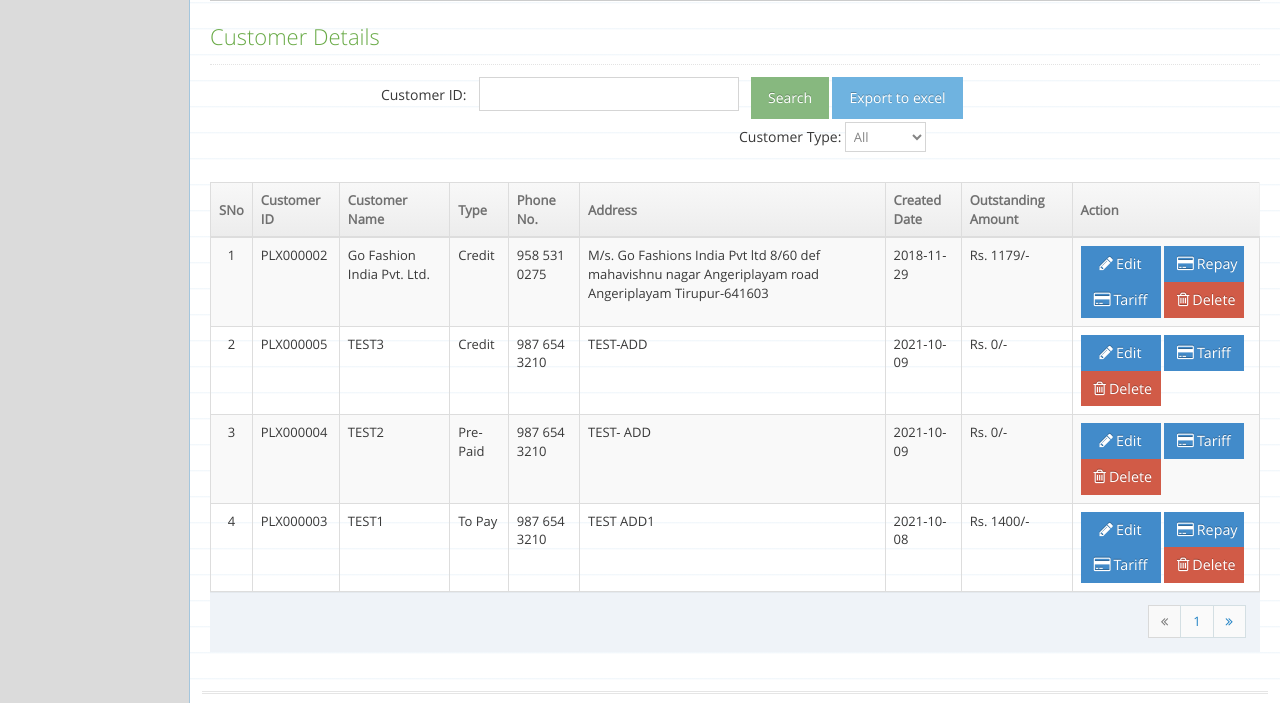
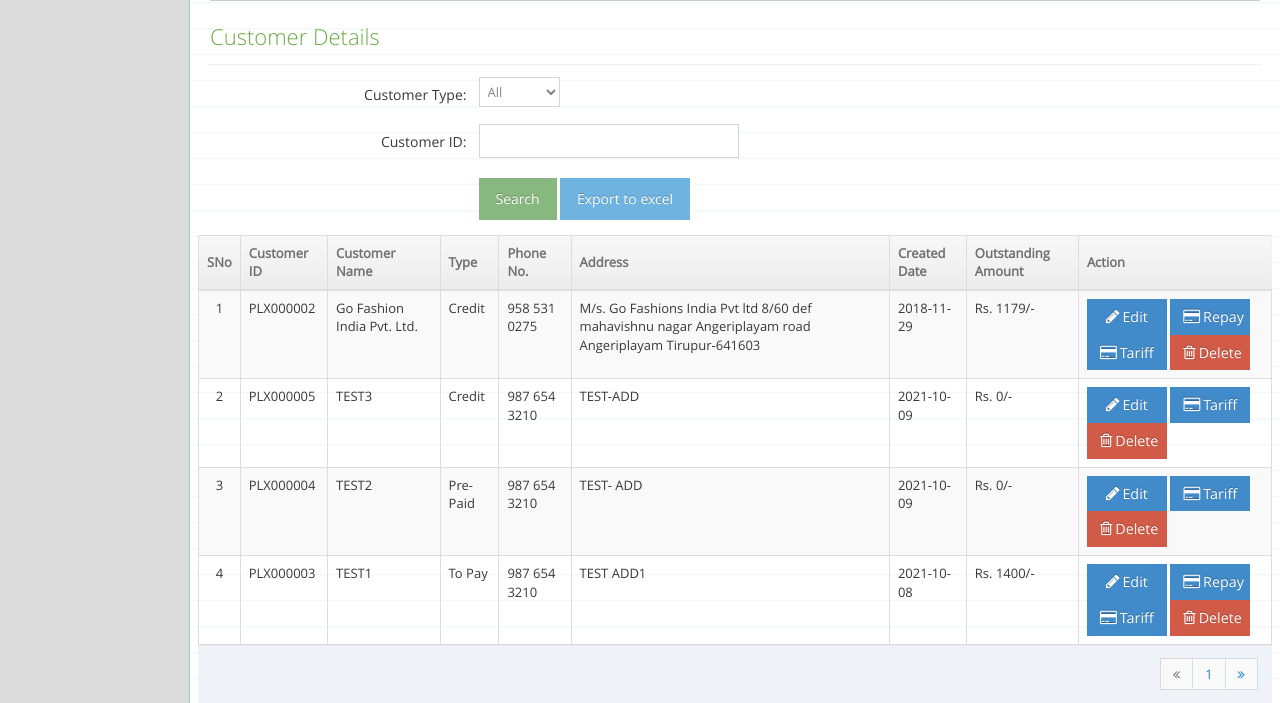
Before and after one commit to TanujRajkumar4/WebDevelopment-PentaaExpress, a PHP site: page /admin/add-customer.php?ty=add in a window 1280 px wide. Shown: the part 678-1381 px from the top of the page. Run offline with PHP 8.4, Linux system fonts and the light colour scheme; the visitor is signed in with stand-in values (Sample User, id 1); data comes from the database, SQL or seed files in the repository.

Commit message:
Add Customer Fix - Tanuj

```diff
--- a/admin/add-customer.php
+++ b/admin/add-customer.php
@@ -4,16 +4,19 @@ include("database.php");
 if ((isset($_SESSION)) && (isset($_SESSION['uid']))) {
 	$id = $_SESSION['uid'];
 	$user_type = $_SESSION['type'];
-
 	if (isset($_GET['ty'])) {
 		if ($_GET['ty'] == 'add') {
-
-
 			$mobile = "";
 			$title = "Add Customer";
+			if ((isset($_POST['Cust_Type_Edit']) && $_POST['Cust_Type_Edit'] != 0)) {
+				$mobile = "AND Type = '" . $_POST['Cust_Type_Edit'] . "'";
+			}
+			if ((isset($_GET['ct']) && $_GET['ct'] != 0)) {
+				$mobile = "AND Type = '" . $_GET['ct'] . "'";
+			}
 			if (isset($_POST['search'])) {
 				if ($_POST['mobile'] != "") {
-					$mobile = " AND consignor_phone ='" . $_POST['mobile'] . "' OR custID='" . $_POST['mobile'] . "'";
+					$mobile .= " AND (consignor_phone ='" . $_POST['mobile'] . "' OR custID='" . $_POST['mobile'] . "')";
 				}
 			}
 			if (isset($_POST['export_data'])) {
@@ -33,8 +36,6 @@ if ((isset($_SESSION)) && (isset($_SESSION['uid']))) {
 				$excel->writeLine($myArr);
 				//echo "SELECT * from classified inner join district $condition";
 				$qry = mysqli_query($dbConn, "SELECT * from tbl_customer where status='A'");
-
-
 				if ($qry != false) {
 					$i = 1;
 					while ($res = mysqli_fetch_array($qry)) {
@@ -68,12 +69,10 @@ if ((isset($_SESSION)) && (isset($_SESSION['uid']))) {
 		if (isset($_GET['ac'])) {
 			if ($_GET['ac'] == "ins") {
 				$today = date("Y-m-d");
-
 				// ADD NEW CUSTOMER INTO TBL_CUSTOMER
 				$qry = "INSERT INTO `tbl_customer`(`cid`,`custID`,`consignor_name`, `consignor_gst`, `consignor_phone`, `consignor_add`, `freight`,`boxrate`, `waych`,`insch`, `othch`, `odach`, `topaych`,`bala`,`cre_dt`,`status`,`Type`,`User_Access`) VALUES (NULL,'" . $_POST['custID'] . "','" . $_POST['consignor'] . "','" . $_POST['gstincon'] . "','" . $_POST['phone'] . "','" . $_POST['cusAddrs'] . "','" . $_POST['freight'] . "','" . $_POST['boxrate'] . "','" . $_POST['waybillch'] . "','" . $_POST['insurch'] . "','" . $_POST['otherch'] . "','" . $_POST['oda'] . "','" . $_POST['topay'] . "','','" . $today . "','A','" . $_POST['Cust_Type'] .  "','" . $user_type . "')";
 				$sql = mysqli_query($dbConn, $qry);
 				echo $qry;
-
 				if ($sql) {
 					echo "<script>alert('Inserted Successfully');window.location.href = 'add-customer.php?ty=$_GET[ty]';</script>";
 				} else {
@@ -83,7 +82,6 @@ if ((isset($_SESSION)) && (isset($_SESSION['uid']))) {
 			}
 			if ($_GET['ac'] == "upd") {
 				$sql = mysqli_query($dbConn, "UPDATE `tbl_customer` SET `custID`='" . $_POST['custID'] . "',`consignor_name`='" . $_POST['consignor'] . "',`Type`='" . $_POST['Cust_Type_Edit'] . "',`consignor_gst`='" . $_POST['gstincon'] . "', `consignor_phone`='" . $_POST['phone'] . "',`consignor_add`='" . $_POST['cusAddrs'] . "',`freight`='" . $_POST['freight'] . "',`boxrate`='" . $_POST['boxrate'] . "', `waych`='" . $_POST['waybillch'] . "',`insch`='" . $_POST['insurch'] . "', `othch`='" . $_POST['otherch'] . "', `odach`='" . $_POST['oda'] . "',`topaych`='" . $_POST['topay'] . "' WHERE `cid`='" . $_GET['editid'] . "' and `status`='A'");
-
 				// $sql = mysqli_query($dbConn, "UPDATE 'tbl_customer' SET 'custID'='" . $_POST['custID'] . "','consignor_name'='" . $_POST['consignor'] . "','consignor_gst'='" . $_POST['gstincon'] . "', 'consignor_phone'='" . $_POST['phone'] . "','consignor_add'='" . $_POST['cusAddrs'] . "','freight'='" . $_POST['freight'] . "','boxrate'='" . $_POST['boxrate'] . "', 'waych'='" . $_POST['waybillch'] . "','insch'='" . $_POST['insurch'] . "', 'othch'='" . $_POST['otherch'] . "', 'odach'='" . $_POST['oda'] . "','topaych'='" . $_POST['topay'] . "' WHERE 'cid'='" . $_GET['editid'] . "' and 'status'='A'");
 				echo $sql;
 				if ($sql) {
@@ -98,7 +96,6 @@ if ((isset($_SESSION)) && (isset($_SESSION['uid']))) {
 				// // echo $ins;
 				// if ($ins) {
 				// 	$sql = mysqli_query($dbConn, "UPDATE 'tbl_customer' SET 'bala'='" . $_POST['balance'] . "' WHERE 'custID'='" . $_POST['custID'] . "' and 'cid'='" . $_GET['editid'] . "' and 'status'='A'");
-
 				// 	if ($sql) {
 				// 		echo "<script>alert('Updated Successfully');window.location.href = 'add-customer.php?ty=add';</script>";
 				// 	} else {
@@ -110,36 +107,22 @@ if ((isset($_SESSION)) && (isset($_SESSION['uid']))) {
 
 				// $CustDetails = mysqli_fetch_array(mysqli_query($dbConn, "SELECT * FROM tbl_customer WHERE custID = '" . $_GET['editid'] . "'  AND Status = 'A' "));
 				$CustDetails = mysqli_fetch_array(mysqli_query($dbConn, "SELECT * FROM `tbl_customer`, `pay_meth` WHERE `tbl_customer`.`Type` = `pay_meth`.`b_id` AND `tbl_customer`.`custID` = '" . $_GET['editid'] . "' AND `tbl_customer`.Status = 'A'"));
-
 				$Tran_Upd_SQL = "INSERT INTO `tbl_transactions` (`Tran_ID`, `Tran_Date`, `Cust_ID`, `Branch_ID`, `Pay_Meth_ID`, `Tran_Type`, `Tran_Remarks`, `Tran_Amt`, `Status`) VALUES (NULL, '$today', '$_GET[editid]', '$_SESSION[uid]', '" . $CustDetails['Type'] . "', 'Cr', '" . $CustDetails['bname'] . " Repayment', '$_POST[payment]', 'A')";
-
 				$ins = mysqli_query($dbConn, $Tran_Upd_SQL);
 				if ($ins) {
-
-
 					echo "<script>alert('Updated Successfully');window.location.href = 'add-customer.php?ty=add';</script>";
 				} else {
-
-
 					echo "<script>alert('Transaction NOT Updated');window.location.href = 'add-customer.php?ty=add';</script>";
 				}
 			}
 		}
-
-
 		if ($_GET['ty'] == 'del') {
-
 			$sql = "DELETE FROM tbl_customer WHERE cid='" . $_GET['delid'] . "'";
-
 			if (mysqli_query($dbConn, $sql)) {
-
 				echo "<script>alert('Record Deleted Successfully');
-
 				window.location.href = 'add-customer.php?ty=add';</script>";
 			} else {
-
 				echo "<script>alert('Error in Deleting the record');
-
 				window.location.href = 'add-customer.php?ty=add';</script>";
 			}
 		}
@@ -151,40 +134,29 @@ if ((isset($_SESSION)) && (isset($_SESSION['uid']))) {
 			<meta http-equiv="X-UA-Compatible" content="IE=edge,chrome=1" />
 			<meta charset="utf-8" />
 			<title>Customer - Admin</title>
-
 			<meta name="description" content="overview &amp; stats" />
 			<meta name="viewport" content="width=device-width, initial-scale=1.0, maximum-scale=1.0" />
-
 			<!-- bootstrap & fontawesome -->
 			<link rel="stylesheet" href="assets/css/bootstrap.min.css" />
 			<link rel="stylesheet" href="assets/font-awesome/4.5.0/css/font-awesome.min.css" />
-
 			<!-- page specific plugin styles -->
-
 			<!-- text fonts -->
 			<link rel="stylesheet" href="assets/css/fonts.googleapis.com.css" />
-
 			<!-- ace styles -->
 			<link rel="stylesheet" href="assets/css/ace.min.css" class="ace-main-stylesheet" id="main-ace-style" />
-
 			<!--[if lte IE 9]>
 			<link rel="stylesheet" href="assets/css/ace-part2.min.css" class="ace-main-stylesheet" />
 		<![endif]-->
 			<link rel="stylesheet" href="assets/css/ace-skins.min.css" />
 			<link rel="stylesheet" href="assets/css/ace-rtl.min.css" />
-
 			<!--[if lte IE 9]>
 		  <link rel="stylesheet" href="assets/css/ace-ie.min.css" />
 		<![endif]-->
-
 			<!-- inline styles related to this page -->
-
 			<!-- ace settings handler -->
 			<script src="assets/js/ace-extra.min.js"></script>
 			<link rel="stylesheet" href="assets/css/bootstrap-datetimepicker.min.css" />
-
 			<!-- HTML5shiv and Respond.js for IE8 to support HTML5 elements and media queries -->
-
 			<!--[if lte IE 8]>
 		<script src="assets/js/html5shiv.min.js"></script>
 		<script src="assets/js/respond.min.js"></script>
@@ -192,19 +164,14 @@ if ((isset($_SESSION)) && (isset($_SESSION['uid']))) {
 		</head>
 
 		<body class="skin-3">
-
 			<div id="navbar" class="navbar navbar-default          ace-save-state">
 				<div class="navbar-container ace-save-state" id="navbar-container">
 					<button type="button" class="navbar-toggle menu-toggler pull-left" id="menu-toggler" data-target="#sidebar">
 						<span class="sr-only">Toggle sidebar</span>
-
 						<span class="icon-bar"></span>
-
 						<span class="icon-bar"></span>
-
 						<span class="icon-bar"></span>
 					</button>
-
 					<div class="navbar-header pull-left">
 						<a href="index.html" class="navbar-brand">
 							<small>
@@ -213,7 +180,6 @@ if ((isset($_SESSION)) && (isset($_SESSION['uid']))) {
 							</small>
 						</a>
 					</div>
-
 					<div class="navbar-buttons navbar-header pull-right" role="navigation">
 						<ul class="nav ace-nav">
 							<li class="light-blue dropdown-modal">
@@ -260,18 +226,15 @@ if ((isset($_SESSION)) && (isset($_SESSION['uid']))) {
 							ace.settings.loadState('sidebar')
 						} catch (e) {}
 					</script>
-
 					<!-- /.sidebar-shortcuts -->
 					<?php
 					include("sidebar.php");
 					?>
 					<!-- /.nav-list -->
-
 					<div class="sidebar-toggle sidebar-collapse" id="sidebar-collapse">
 						<i id="sidebar-toggle-icon" class="ace-icon fa fa-angle-double-left ace-save-state" data-icon1="ace-icon fa fa-angle-double-left" data-icon2="ace-icon fa fa-angle-double-right"></i>
 					</div>
 				</div>
-
 				<div class="main-content">
 					<div class="main-content-inner">
 						<div class="breadcrumbs ace-save-state" id="breadcrumbs">
@@ -282,7 +245,6 @@ if ((isset($_SESSION)) && (isset($_SESSION['uid']))) {
 								</li>
 								<li class="active">Customer</li>
 							</ul><!-- /.breadcrumb -->
-
 							<!-- /.nav-search -->
 						</div>
 						<!-- BEGINNING OF TYPE ADD CUSTOMER -->
@@ -299,7 +261,6 @@ if ((isset($_SESSION)) && (isset($_SESSION['uid']))) {
 										</small>
 									</h1>
 								</div><!-- /.page-header -->
-
 								<div class="row">
 									<div class="col-xs-12">
 										<!-- PAGE CONTENT BEGINS -->
@@ -307,18 +268,15 @@ if ((isset($_SESSION)) && (isset($_SESSION['uid']))) {
 											<div class="widget-header widget-header-blue widget-header-flat">
 												<h4 class="widget-title lighter">Customer Details</h4>
 											</div>
-
 											<div class="widget-body">
 												<div class="widget-main">
 													<div>
 														<div class="step-content pos-rel">
 															<div class="step-pane active">
 																<h3 class="lighter block green">Consignor's Details</h3>
-
 																<form class="form-horizontal" method="POST" action="add-customer.php?ac=ins&ty=<?php echo $_GET['ty']; ?>">
 																	<div class="form-group">
 																		<label class="control-label col-xs-12 col-sm-3 no-padding-right" for="custID">Customer ID:</label>
-
 																		<div class="col-xs-12 col-sm-9">
 																			<div class="clearfix">
 																				<input type="text" name="custID" id="custID" class="col-xs-12 col-sm-6" placeholder="Ex:PLX123456" required />
@@ -329,7 +287,6 @@ if ((isset($_SESSION)) && (isset($_SESSION['uid']))) {
 																	<!-- CUSTOMER TYPE DROP DOWN LIST START-->
 																	<div class="form-group">
 																		<label class="control-label col-xs-12 col-sm-3 no-padding-right" for="custID">Customer Type:</label>
-
 																		<div class="col-xs-12 col-sm-9">
 																			<div class="clearfix">
 																				<!-- <input type="text" name="custID" id="custID" class="col-xs-12 col-sm-6" placeholder="Ex:PLX123456" /> -->
@@ -354,42 +311,31 @@ if ((isset($_SESSION)) && (isset($_SESSION['uid']))) {
 																	</div>
 																	<div class="space-2"></div>
 																	<!-- CUSTOMER TYPE DROP DOWN LIST END-->
-
-
 																	<div class="form-group">
 																		<label class="control-label col-xs-12 col-sm-3 no-padding-right" for="consignor">Customer's Name:</label>
-
 																		<div class="col-xs-12 col-sm-9">
 																			<div class="clearfix">
 																				<input type="text" name="consignor" id="consignor" class="col-xs-12 col-sm-6" required />
 																			</div>
 																		</div>
 																	</div>
-
-																	<div class="space-2"></div>
-
+																	<div class="space-2"></div>
 																	<div class="form-group">
 																		<label class="control-label col-xs-12 col-sm-3 no-padding-right" for="gstincon">GSTTIN Number:</label>
-
-																		<div class="col-xs-12 col-sm-9">
-																			<div class="clearfix">
-
+																		<div class="col-xs-12 col-sm-9">
+																			<div class="clearfix">
 																				<input type="text" id="gstincon" name="gstincon" class="col-xs-12 col-sm-6" />
 																			</div>
 																		</div>
 																	</div>
-
-																	<div class="space-2"></div>
-
+																	<div class="space-2"></div>
 																	<div class="form-group">
 																		<label class="control-label col-xs-12 col-sm-3 no-padding-right" for="phone">Phone Number:</label>
-
 																		<div class="col-xs-12 col-sm-9">
 																			<div class="input-group">
 																				<span class="input-group-addon">
 																					<i class="ace-icon fa fa-phone"></i>
 																				</span>
-
 																				<input type="tel" id="phone" name="phone" required />
 																			</div>
 																		</div>
@@ -478,10 +424,7 @@ if ((isset($_SESSION)) && (isset($_SESSION['uid']))) {
 																			</div>
 																		</div>
 																	</div>
-
-
-																	<div class="space-2"></div>
-
+																	<div class="space-2"></div>
 																	<div class="form-group">
 																		<label class="control-label col-xs-12 col-sm-3 no-padding-right" for="topay">To Pay Charges:</label>
 
@@ -662,67 +605,47 @@ if ((isset($_SESSION)) && (isset($_SESSION['uid']))) {
 										} //END OF WHILE - CUSTOMER DETAILS
 
 										$exportdt .= '</tbody>
-
-
-
 										</table>
 									</div><!-- /.span -->
 								</div><!-- /.row -->';
-
-										?>
-
-										<form class="form-horizontal" method="POST" action="add-customer.php?ty=add">
-
+										?>
+										<form class="form-horizontal" method="POST" action="add-customer.php?ty=add#CD" name='SearchForm' id='SearchForm'>
+											<div class="form-group">
+												<label class="control-label col-xs-12 col-sm-3 no-padding-right" for="custID">Customer Type:</label>
+												<div class="col-xs-12 col-sm-9">
+													<div class="clearfix">
+														<!-- onchange="document.getElementById('SearchForm').submit()"; -->
+														<select class="" id="Cust_Type_Edit" name="Cust_Type_Edit">
+															<?php
+															$sqltoi = mysqli_query($dbConn, "SELECT * FROM pay_meth WHERE status= 'A'");
+															?>
+															<option value="0">All</option>
+															<?php
+															while ($rwtoi = mysqli_fetch_array($sqltoi)) {
+															?>
+																<option value="<?php echo $rwtoi['b_id']; ?>"><?php echo $rwtoi['bname']; ?></option>
+															<?php
+															}
+															?>
+														</select>
+													</div>
+												</div>
+											</div>
 											<div class="form-group">
 												<label class="control-label col-xs-12 col-sm-3 no-padding-right" for="mobile">Customer ID:</label>
 												<div class="col-xs-12 col-sm-9">
 													<div class="clearfix">
 														<input type="text" name="mobile" id="mobile" class="col-xs-12 col-sm-4 " />
-
-														<div class="col-xs-12 col-sm-5">
+													</div>
+													<br>
 													<div class="clearfix">
 														<button class="btn btn-success btn-next" type="Submit" name="search" id="search">Search</button>
-																<a  class="btn btn-info" href="export.php" name="print-data" >Export to excel</a>
-																<!-- <button type="submit" id="export_data" name='export_data' value="Export to excel" class="btn btn-info">Export to excel</button> -->
-																<!-- CUSTOMER DETAILS FILTERING BASED ON TYPE FORM -->
-																<form id="CustomerTypeFiltering" method="POST" action="add-customer.php?ty=add">
-																	<div class="form-group">
-																		<label class="control-label" for="custID">Customer Type:</label>
-
-																		<!-- <div class="col-xs-12 col-sm-9"> -->
-																		<!-- <div class="clearfix"> -->
-
-																		<select class="" id="Cust_Type_Edit" name="Cust_Type_Edit" onchange="document.getElementById('CustomerTypeFiltering').submit();">
-																			<?php
-
-																			$sqltoi = mysqli_query($dbConn, "SELECT * FROM pay_meth WHERE status= 'A'");
-
-																			?>
-																			<option value="All">All</option>
-																			<?php
-																			while ($rwtoi = mysqli_fetch_array($sqltoi)) {
-																			?>
-																				<option value="<?php echo $rwtoi['b_id']; ?>"><?php echo $rwtoi['bname']; ?></option>
-																			<?php
-																			}
-																			?>
-																		</select>
-																		<!-- </div>
-																		</div> -->
+														<button type="submit" id="export_data" name='export_data' value="Export to excel" class="btn btn-info">Export to excel</button>
+													</div>
+												</div>
+											</div>
 									</div>
 									</form>
-															</div>
-														</div>
-
-													</div>
-												</div>
-												<div class="">
-
-												</div>
-											</div>
-
-										</form>
-
 
 									<!-- PAGE CONTENT BEGINS
 
@@ -752,7 +675,7 @@ if ((isset($_SESSION)) && (isset($_SESSION['uid']))) {
 											<tr>
 											<?php
 											$i = 0;
-											$msql = mysqli_query($dbConn, "Select * from tbl_customer where status='A' $mobile");
+											$msql = mysqli_query($dbConn, "SELECT * from tbl_customer where status='A' $mobile");
 											while ($row = mysqli_fetch_array($msql)) {
 											?>
 													<td class="center"> <?php echo $i = $i + 1; ?></td>
@@ -806,20 +729,22 @@ if ((isset($_SESSION)) && (isset($_SESSION['uid']))) {
 											</li>
 											<?php for ($page = 1; $page <= $number_of_page; $page++) { ?>
 												<li id="<?php echo 'PageNo' . $page; ?>">
-														<?php echo '<a onclick="SetActivePage(' . $page . '); SetActivePage(' . $page . ');" href = "add-customer.php?ty=add&page=' . $page . '#CD' . '">' . $page . ' </a>'; ?>
+													<?php
+													if (isset($_POST['search']) && $_POST['mobile'] == "") {
+														$ct = $_POST['Cust_Type_Edit'];
+														echo '<a onclick="SetActivePage(' . $page . '); SetActivePage(' . $page . ');" href = "add-customer.php?ty=add&page=' . $page . '&ct=' . $ct . '' . '">' . $page . ' </a>';
+													} else {
+														echo '<a onclick="SetActivePage(' . $page . '); SetActivePage(' . $page . ');" href = "add-customer.php?ty=add&page=' . $page . '#CD' . '">' . $page . ' </a>';
+													}
+													?>
 												</li>
-
 											<?php } ?>
 											<script>
 												function SetActivePage(page) {
-
 													for (var i = 0; i < 3; i++) {
 														var PageNum = "PageNo" + page;
 														document.getElementById(PageNum).className = "active";
-
-														}
-
-
+													}
 												}
 											</script>
 
--- a/admin/trip-sheet.php
+++ b/admin/trip-sheet.php
@@ -195,9 +195,8 @@ if ((isset($_SESSION)) && (isset($_SESSION['uid']))) {
 
 							</form>
 							<!-- PAGE CONTENT BEGINS -->
-							<div class="row">
+							<div class="row" id="table">
 								<div class="col-xs-12">
-									<div  id="table">
 									<table id="simple-table" class="table  table-bordered table-hover">
 										<thead>
 											<tr>
@@ -223,7 +222,7 @@ if ((isset($_SESSION)) && (isset($_SESSION['uid']))) {
 													$page = $_GET['page'];
 												}
 												$result_per_page = 10;
-												$Cust_Count = mysqli_num_rows(mysqli_query($dbConn, "Select * from tbl_courier,tbl_courier_track where tbl_courier_track.cons_no=tbl_courier.waybillno and tbl_courier_track.current_city='" . $_SESSION['orgid'] . "'and tbl_courier_track.bk_status='1' and tbl_courier_track.status='A'"));
+												$Cust_Count = mysqli_num_rows(mysqli_query($dbConn, "select * from tbl_courier where status='A'"));
 												$page_first_result = ($page - 1) * $result_per_page;
 												$msql = mysqli_query($dbConn, "Select * from tbl_courier,tbl_courier_track where tbl_courier_track.cons_no=tbl_courier.waybillno and tbl_courier_track.current_city='" . $_SESSION['orgid'] . "'and tbl_courier_track.bk_status='1' and tbl_courier_track.status='A' ORDER BY book_date DESC LIMIT " . $page_first_result . ',' . $result_per_page);
 												$number_of_page = ceil($Cust_Count / $result_per_page); ?>
@@ -245,7 +244,6 @@ if ((isset($_SESSION)) && (isset($_SESSION['uid']))) {
 										?>
 										</tbody>
 									</table>
-									</div>
 									<div class="modal-footer no-margin-top">
 										<ul class="pagination pull-right no-margin">
 											<li class="prev">
```
Also changed, not shown: admin/cust-report.php (+7 -4 lines), admin/report.php (+2 -7 lines). Lines whose indentation alone changed are shown as unchanged.
